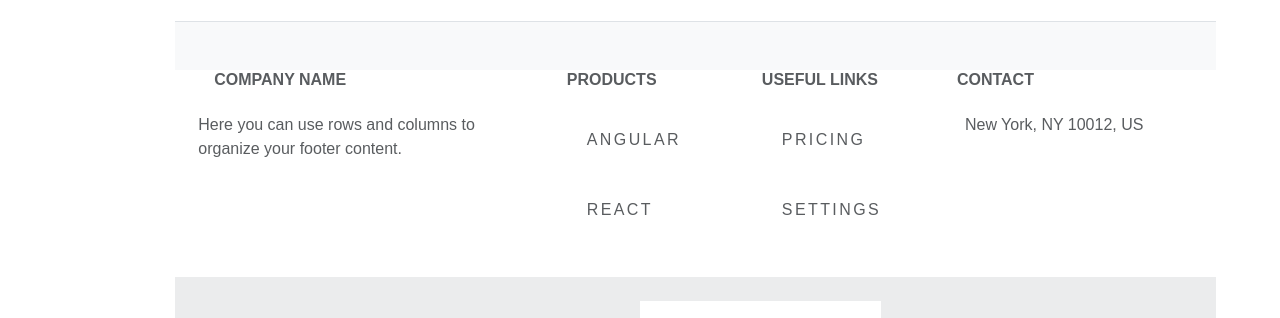
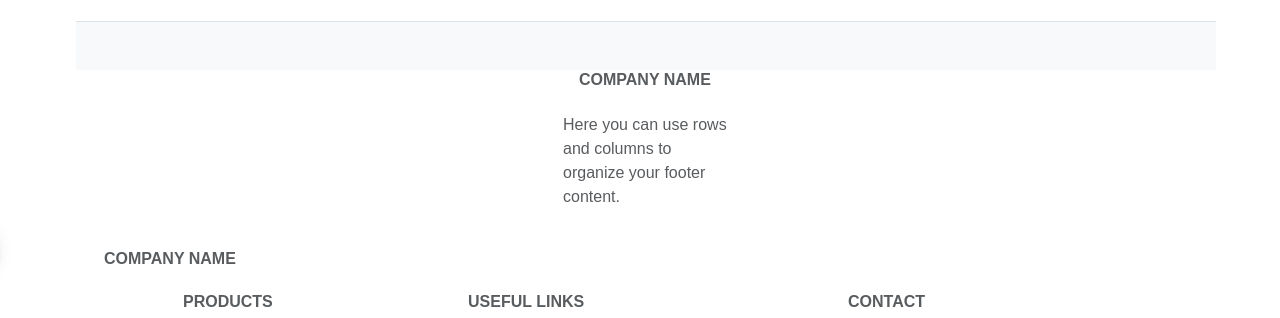
Before and after one commit to jegathees02/AgriCol, a React (Create React App) app: page / in a window 1280 px wide. Shown: the part 578-896 px from the top of the page. Built offline with nearby package versions, Linux system fonts and the light colour scheme.

Commit message:
sanjeevi2

```diff
--- a/package.json
+++ b/package.json
@@ -7,7 +7,7 @@
     "@emotion/styled": "^11.10.5",
     "@fontsource/roboto": "^4.5.8",
     "@mui/icons-material": "^5.11.0",
-    "@mui/material": "^5.11.3",
+    "@mui/material": "^5.11.7",
     "@mui/styled-engine-sc": "^5.11.0",
     "@testing-library/jest-dom": "^5.16.5",
     "@testing-library/react": "^13.4.0",
--- a/src/components/dashboard.js
+++ b/src/components/dashboard.js
@@ -5,12 +5,12 @@ import Weather from './weather';
 import ChatbotMain from './chatbot/chatmain';
 import DashBoardRecent from './dashboard-recent';
 import Footer from './footer';
+import Speed from'./speeddial';
 function Dashboard() {
     return(
         <>
         <div>
-            {/* <Navbar/>
-            <Weather/> */}
+
             <div className="dashboard-Navbar">
                 <Navbar/>
             </div>
@@ -26,6 +26,9 @@ function Dashboard() {
             <div className='dashboard-Weather'>
                 <Footer/>
             </div>
+            <div className='dashboard-Weather'>
+                <Speed/>
+            </div>
         </div>
         </>
     )
--- a/src/components/footer.js
+++ b/src/components/footer.js
@@ -34,7 +34,7 @@ export default function App() {
       <section className=''>
         <MDBContainer className='text-center text-md-start mt-5'>
           <MDBRow className='mt-3'>
-            <MDBCol md="4" lg="5" xl="4" className='mx-auto mb-4'>
+            <MDBCol md="1" lg="1" xl="2" className='mx-auto mb-4'>
               <h6 className='text-uppercase fw-bold mb-4'>
                 <MDBIcon icon="gem" className="me-3" />
                 Company name
@@ -44,15 +44,15 @@ export default function App() {
               </p>
             </MDBCol>
 
+              <h6 className='text-uppercase fw-bold mb-4'>
+                <MDBIcon icon="gem" className="me-3" />
+                Company name
+              </h6>
               {/* <h6 className='text-uppercase fw-bold mb-4'>
                 <MDBIcon icon="gem" className="me-3" />
                 Company name
               </h6> */}
-              {/* <h6 className='text-uppercase fw-bold mb-4'>
-                <MDBIcon icon="gem" className="me-3" />
-                Company name
-              </h6> */}
-            <MDBCol md="10" lg="2" xl="2" className='mx-auto mb-4'>
+            <MDBCol md="2" lg="2" xl="1" className='mx-auto mb-4'>
               <h6 className='text-uppercase fw-bold mb-4'>Products</h6>
               <p>
                 <a href='#!' className='text-reset'>
@@ -76,7 +76,7 @@ export default function App() {
               </p> */}
             </MDBCol>
 
-            <MDBCol md="3" lg="2" xl="2" className='mx-auto mb-4'>
+            <MDBCol md="3" lg="2" xl="0" className='mx-auto mb-4'>
               <h6 className='text-uppercase fw-bold mb-4'>Useful links</h6>
               <p>
                 <a href='#!' className='text-reset'>
--- /dev/null
+++ b/src/components/speeddial.js
@@ -0,0 +1,37 @@
+import * as React from 'react';
+import Box from '@mui/material/Box';
+import SpeedDial from '@mui/material/SpeedDial';
+import SpeedDialIcon from '@mui/material/SpeedDialIcon';
+import SpeedDialAction from '@mui/material/SpeedDialAction';
+import FileCopyIcon from '@mui/icons-material/FileCopyOutlined';
+import SaveIcon from '@mui/icons-material/Save';
+import PrintIcon from '@mui/icons-material/Print';
+import ShareIcon from '@mui/icons-material/Share';
+import EditIcon from '@mui/icons-material/Edit';
+
+const actions = [
+  { icon: <FileCopyIcon />, name: 'Copy' },
+  { icon: <SaveIcon />, name: 'Save' },
+  { icon: <PrintIcon />, name: 'Print' },
+  { icon: <ShareIcon />, name: 'Share' },
+];
+
+export default function OpenIconSpeedDial() {
+  return (
+    <Box sx={{ height: 320, transform: 'translateZ(0px)', flexGrow: 1 }}>
+      <SpeedDial
+        ariaLabel="SpeedDial openIcon example"
+        sx={{ position: 'absolute', bottom: 16, right: 16 }}
+        icon={<SpeedDialIcon openIcon={<EditIcon />} />}
+      >
+        {actions.map((action) => (
+          <SpeedDialAction
+            key={action.name}
+            icon={action.icon}
+            tooltipTitle={action.name}
+          />
+        ))}
+      </SpeedDial>
+    </Box>
+  );
+}
```
Also changed, not shown: 2 other files (tests, documents, lock files or other folders).
